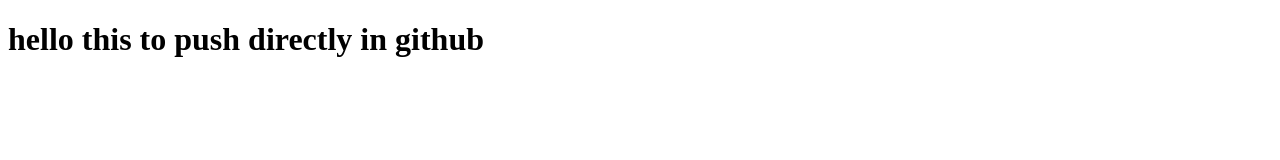
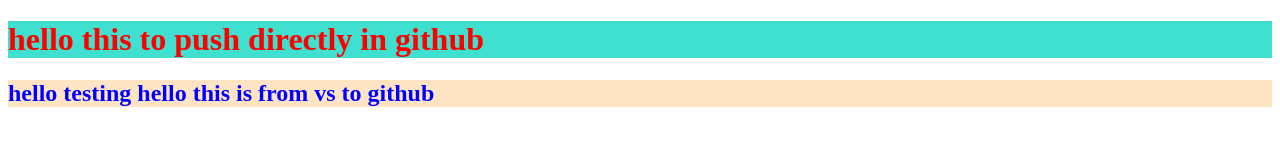
Before and after one commit to milyas1264/to-git-add, a plain HTML site: page index.html in a window 1280 px wide. Drawn offline with Linux system fonts and the light colour scheme.

Commit message:
add h2 and  style and bg color

```diff
--- a/index.html
+++ b/index.html
@@ -4,8 +4,17 @@
     <meta charset="UTF-8">
     <meta name="viewport" content="width=device-width, initial-scale=1.0">
     <title>To git</title>
+    <style>
+        h1{
+            color: red;background-color: turquoise;
+        }
+        h2{
+            color: blue;background-color: bisque;
+        }
+    </style>
 </head>
 <body>
     <h1>hello this to push directly in github</h1>
+    <h2>hello testing hello this is from vs to github</h2>
 </body>
 </html>
```
